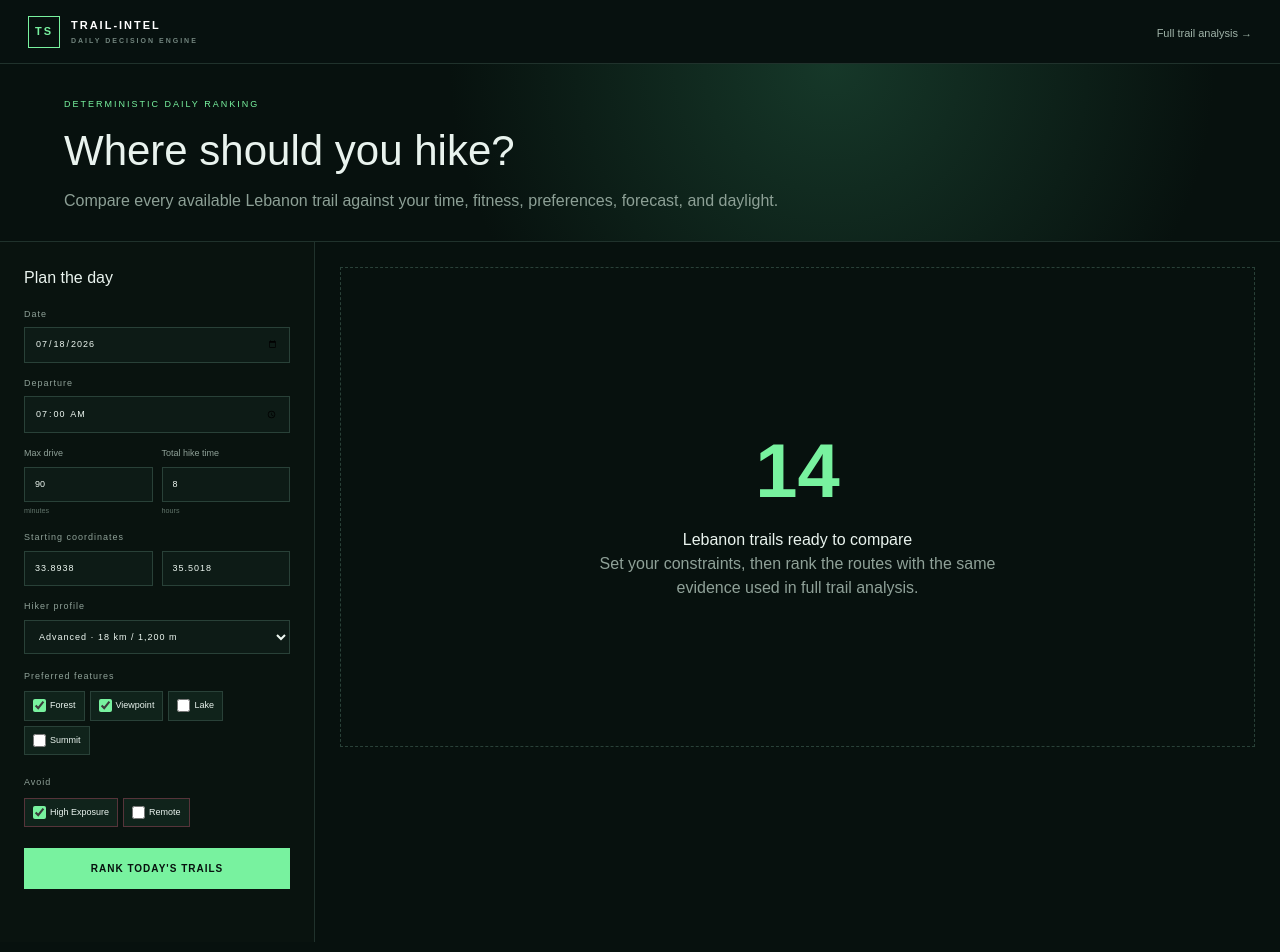
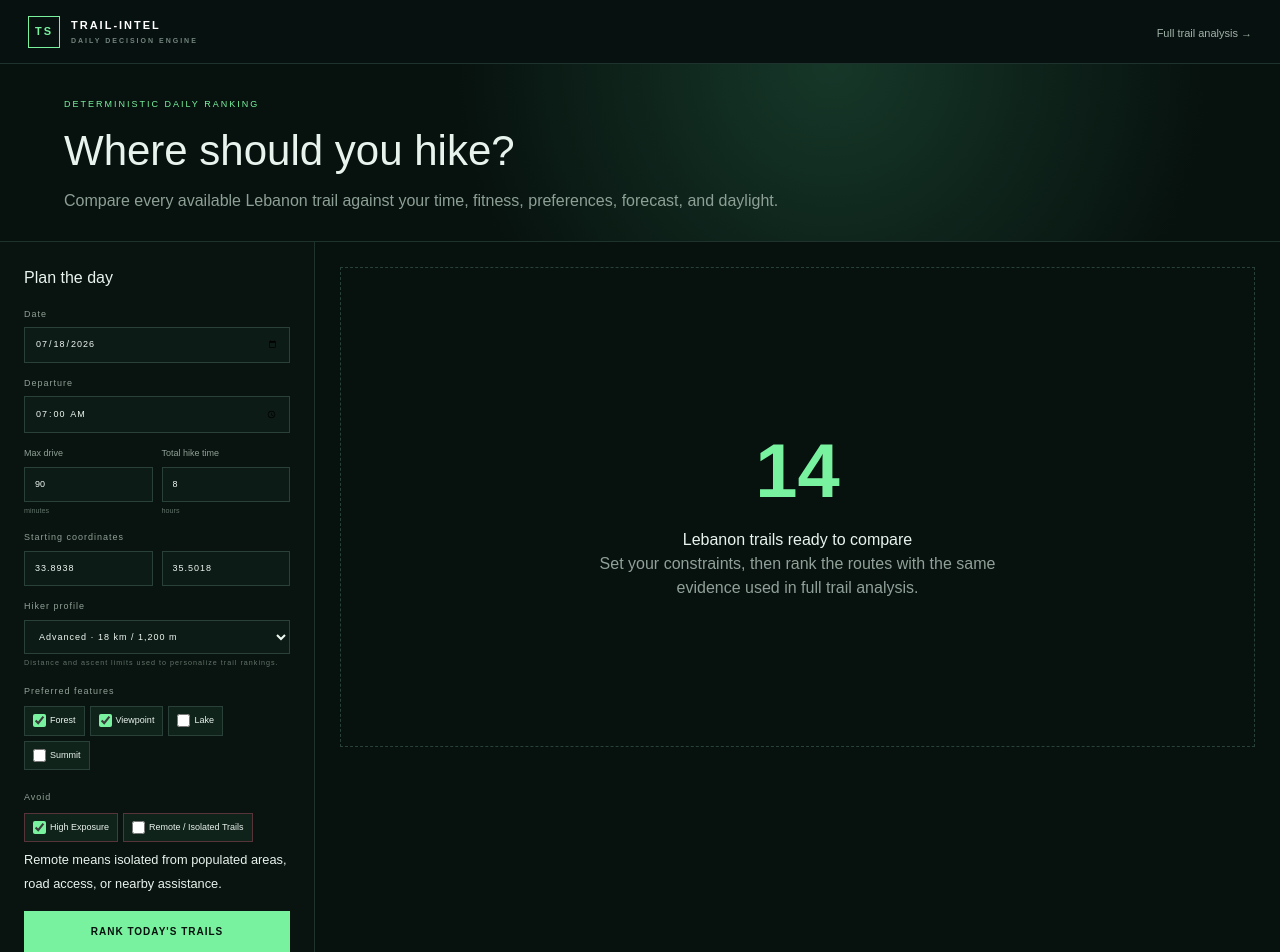
Before and after one commit to graziella-Mel/Trail_Intel, a Next.js app: page /recommendations in a window 1280 px wide. Shown: the top 952 px of the page. Built offline with nearby package versions, Linux system fonts and the light colour scheme.

Commit message:
feat: make recommendation profiles selectable

```diff
--- a/app/recommendations/page.tsx
+++ b/app/recommendations/page.tsx
@@ -9,6 +9,13 @@ import {
 } from "../../lib/trail-catalog";
 import type { DailyRequest, Recommendation } from "../../lib/recommendations";
 import "./recommendations.css";
+
+const PROFILE_PRESETS = {
+  beginner: { distanceKm: 7, ascentM: 300, paceKmh: 3.2, packKg: 3 },
+  intermediate: { distanceKm: 12, ascentM: 700, paceKmh: 3.8, packKg: 5 },
+  advanced: DEFAULT_HIKER_PROFILE,
+  demo: DEMO_HIKER_PROFILE,
+} as const;
 
 const today = () =>
   new Date().toLocaleDateString("en-CA", { timeZone: "Asia/Beirut" });
@@ -27,6 +34,9 @@ export default function DailyRecommendations() {
     demo_mode: demo,
   };
   const [form, setForm] = useState<DailyRequest>(initialForm),
+    [profilePreset, setProfilePreset] = useState<keyof typeof PROFILE_PRESETS>(
+      demo ? "demo" : "advanced",
+    ),
     [status, setStatus] = useState<"idle" | "loading" | "ready" | "error">(
       "idle",
     ),
@@ -68,6 +78,7 @@ export default function DailyRecommendations() {
   }
   const resetDemo = () => {
     setForm(initialForm);
+    setProfilePreset(demo ? "demo" : "advanced");
     setGroups([]);
     setPartial(false);
     setError("");
@@ -194,13 +205,26 @@ export default function DailyRecommendations() {
           </label>
           <label>
             Hiker profile
-            <select aria-label="Hiker profile" disabled>
-              <option>
-                {demo
-                  ? "Demo hiker · 11 km / 550 m"
-                  : "Advanced · 18 km / 1,200 m"}
+            <select
+              aria-label="Hiker profile"
+              value={profilePreset}
+              onChange={(e) => {
+                const preset = e.target
+                  .value as keyof typeof PROFILE_PRESETS;
+                setProfilePreset(preset);
+                setForm({ ...form, profile: PROFILE_PRESETS[preset] });
+              }}
+            >
+              <option value="beginner">Beginner · 7 km / 300 m</option>
+              <option value="intermediate">
+                Intermediate · 12 km / 700 m
               </option>
+              <option value="advanced">Advanced · 18 km / 1,200 m</option>
+              {demo && <option value="demo">Demo hiker · 11 km / 550 m</option>}
             </select>
+            <small>
+              Distance and ascent limits used to personalize trail rankings.
+            </small>
           </label>
           <fieldset>
             <legend>Preferred features</legend>
@@ -218,15 +242,29 @@ export default function DailyRecommendations() {
           <fieldset>
             <legend>Avoid</legend>
             {["high_exposure", "remote"].map((x) => (
-              <label className="chip avoid" key={x}>
+              <label
+                className="chip avoid"
+                key={x}
+                title={
+                  x === "remote"
+                    ? "Exclude isolated trails with limited nearby access or assistance."
+                    : undefined
+                }
+              >
                 <input
                   type="checkbox"
                   checked={form.avoid_features.includes(x)}
                   onChange={() => toggle("avoid_features", x)}
                 />
-                {x.replace("_", " ")}
+                {x === "remote"
+                  ? "Remote / isolated trails"
+                  : "High exposure"}
               </label>
             ))}
+            <small>
+              Remote means isolated from populated areas, road access, or nearby
+              assistance.
+            </small>
           </fieldset>
           <button
             className="recommend-button"
```
